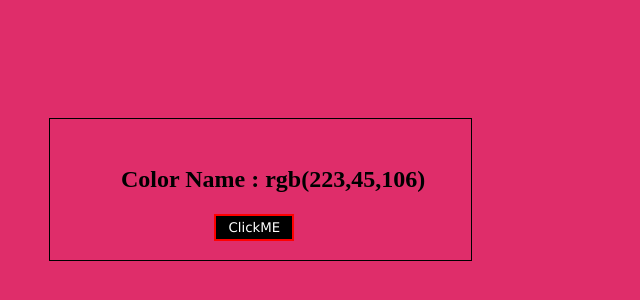
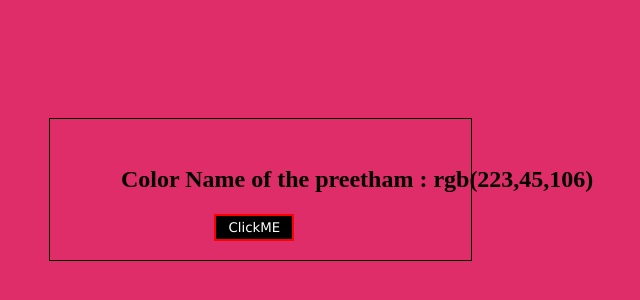
Before and after one commit to Preetham14321/Aksha_UI, a plain HTML site: page index.html in a window 1280 px wide. Shown: the part 170-470 px from the top of the page, without its empty margins (479-1119 px from the left). Drawn offline with Linux system fonts and the light colour scheme.

Commit message:
added something

```diff
--- a/index.html
+++ b/index.html
@@ -10,7 +10,7 @@
   <body>
     <div class="container">
       <h2 class="color">
-        Color Name :
+        Color Name of the preetham :
         <span class="rgbName"></span>
       </h2>
       <button class="click">ClickME</button>
```
